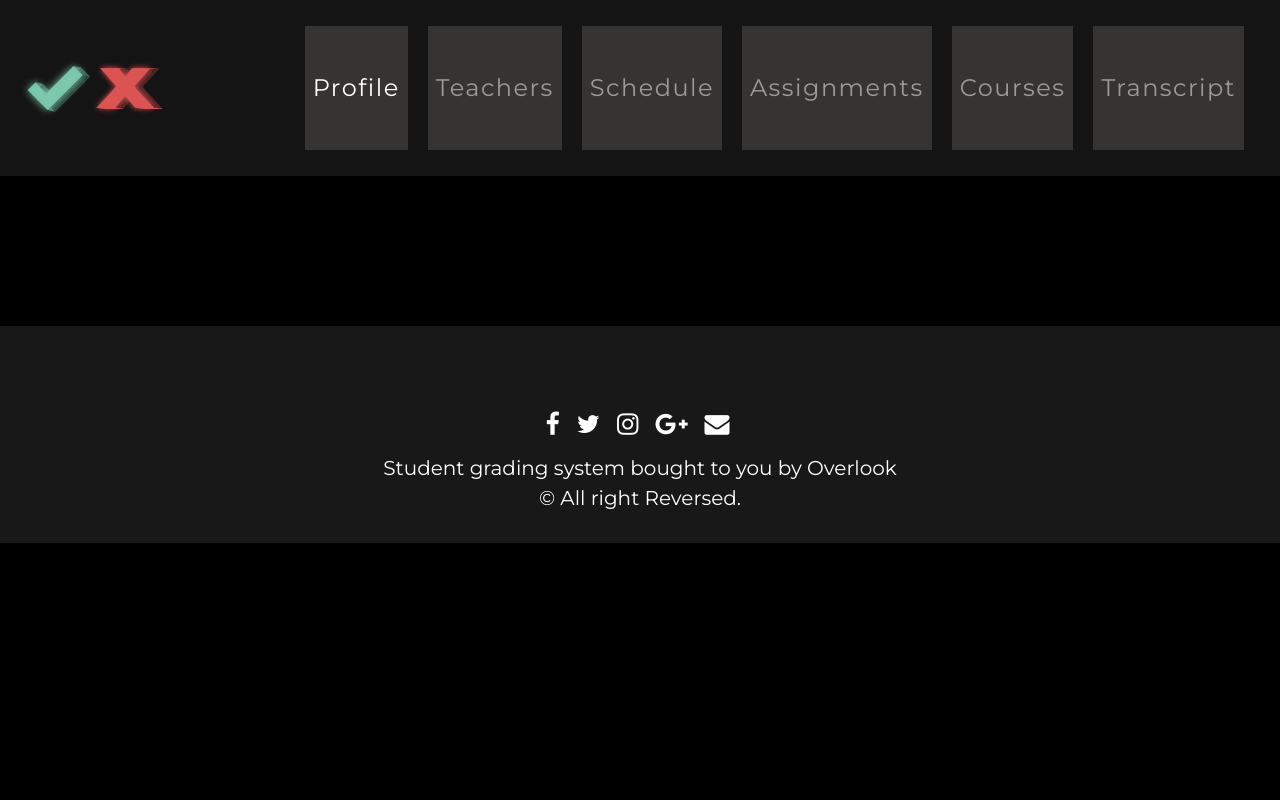
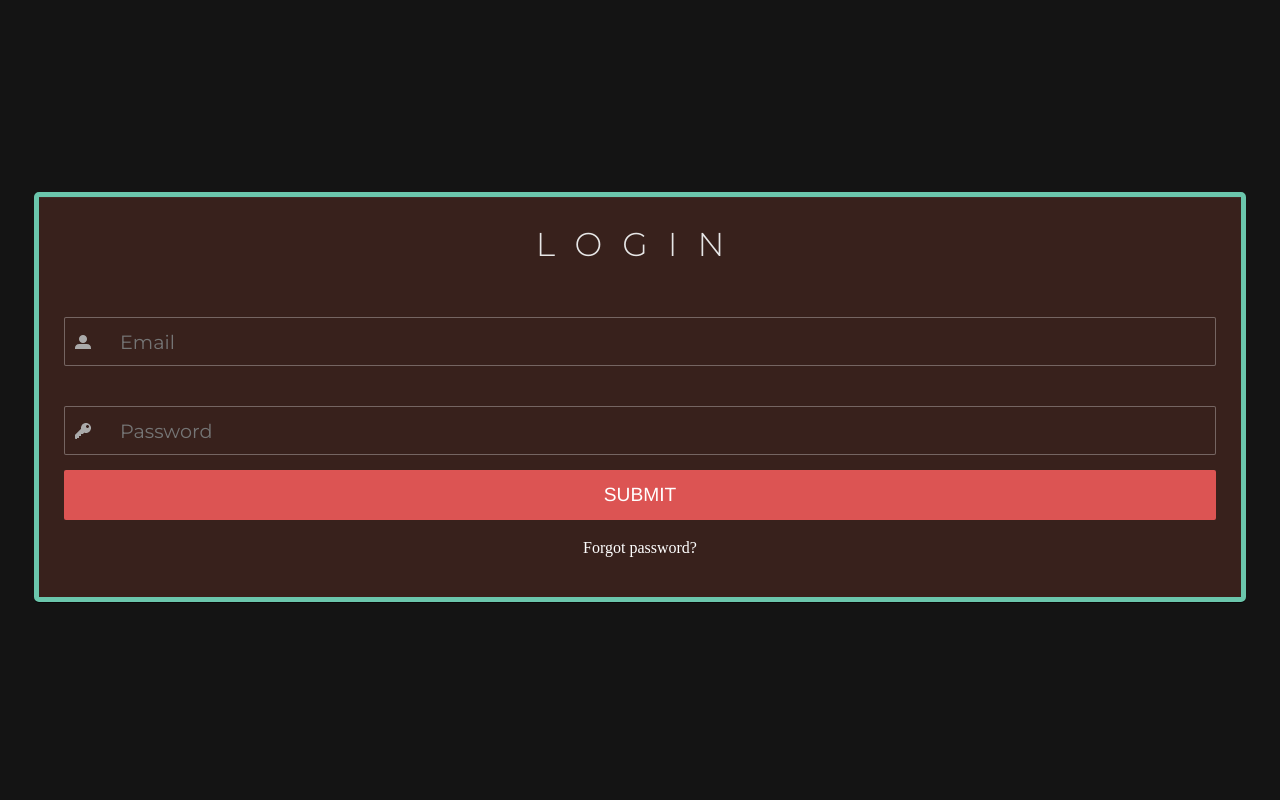
Before and after one commit to sanket064/OverLook-Project, a PHP site: page / in a window 1280 px wide. Run offline with PHP 8.4, Linux system fonts and the light colour scheme; some libraries are stand-ins or nearby versions.

Commit message:
with login and changes

```diff
--- /dev/null
+++ b/config/config.ini
@@ -0,0 +1,4 @@
+server = 'localhost';
+user = 'root';
+pass = '';
+db = 'overlook';
--- a/css/main.css
+++ b/css/main.css
@@ -654,10 +654,10 @@ textarea {
   padding: 0.2em 0; }
 
 .bg-dark {
-  background-color: #141414 !important; }
+  background-color: #000000 !important; }
 
 .logo {
-  width: 150px; }
+  height: 100px; }
 
 .nav-link {
   font-size: 1.5rem;
@@ -705,11 +705,115 @@ textarea {
     border-left: transparent;
     padding-bottom: 0px;
     margin-bottom: 10px; } }
+.form-wrapper {
+  width: 90%;
+  height: 370px;
+  margin: 0 auto;
+  margin-top: 15%;
+  background: #38211c;
+  padding: 15px 25px;
+  border: 5px solid #6bc6ac;
+  border-radius: 5px;
+  box-shadow: 0px 1px 0px rgba(0, 0, 0, 0.6), inset 0px 1px 0px rgba(255, 255, 255, 0.04); }
+
+.form-item {
+  width: 100%; }
+
+h3 {
+  font-size: 25px;
+  font-weight: 640;
+  margin-bottom: 10px;
+  color: #e7e7e7;
+  padding: 6px;
+  font-family: "Montserrat", sans-serif; }
+
+.form-item input {
+  background: transparent;
+  color: #fff;
+  margin-top: 40px;
+  font-family: "Montserrat", sans-serif;
+  font-size: 1.2em;
+  height: 49px;
+  padding: 0 16px;
+  width: 100%;
+  padding-left: 55px;
+  border: 1px solid rgba(255, 255, 255, 0.308);
+  border-radius: 20px; }
+
+input[type="password"] {
+  background: transparent url("../imgs/pass.jpg") no-repeat;
+  background-position: 10px 50%; }
+
+input[type="email"] {
+  background: transparent url("../imgs/user.jpg") no-repeat;
+  background-position: 10px 50%; }
+
+.form-item input:focus {
+  outline: none;
+  border: 1.4px solid #cfecf0; }
+
+.button-panel {
+  margin-bottom: 20px;
+  padding-top: 10px;
+  width: 100%; }
+
+.button-panel .button {
+  background: #dc5453;
+  border: none;
+  color: #fff;
+  cursor: pointer;
+  height: 50px;
+  font-family: "helvetica", "Open Sans", sans-serif;
+  font-size: 1.2em;
+  text-align: center;
+  text-transform: uppercase;
+  width: 100%;
+  margin-top: 5px; }
+
+.button:hover {
+  background: #6bc6ac; }
+
+.form-item input,
+.button-panel .button {
+  border-radius: 2px; }
+
+.reminder {
+  text-align: center; }
+
+.reminder a {
+  color: #fff;
+  text-decoration: none;
+  transition: color 0.3s; }
+
+.reminder a:hover {
+  color: #cab6bf; }
+
+.form_login {
+  text-align: center;
+  font-size: 33px;
+  letter-spacing: 20px;
+  text-transform: uppercase;
+  font-family: "Montserrat", sans-serif;
+  font-weight: 300;
+  margin-top: 10px; }
+
+.error {
+  color: white;
+  position: absolute;
+  top: 3%;
+  text-transform: uppercase;
+  font-size: 35px;
+  padding: 20px;
+  background-color: #dc5453;
+  margin-left: 3%;
+  border-radius: 10px;
+  font-family: "Montserrat", sans-serif; }
+
 body {
-  background-color: black; }
+  background-color: #141414; }
 
 .pending_header {
-  padding-top: 3%;
+  padding: 15% 0% 15% 0%;
   text-align: center;
   font-weight: bolder;
   color: #dc5453;
@@ -753,9 +857,10 @@ body {
 
 #pending_section {
   width: 100%;
-  height: 100vh;
+  height: auto;
   background-color: #38211c;
-  margin-top: 3%; }
+  margin-top: 3%;
+  padding-bottom: 3%; }
 
 .course_description {
   color: white;
@@ -764,6 +869,7 @@ body {
   font-weight: 300;
   line-height: 22px;
   margin-top: 25px;
+  margin-left: 5px;
   font-family: "Montserrat", sans-serif; }
 
 /*# sourceMappingURL=main.css.map */
--- a/home.php
+++ b/home.php
@@ -1,6 +1,9 @@
 <?php
-$page_title = "Welcome to my home page";
+$page_title = "Overlook";
 include("libs/header.php");
 ?>
 
+
+
+
 <?php include ("libs/footer.php")?>
--- a/index.php
+++ b/index.php
@@ -1,17 +1,32 @@
 <?php
-$page_title = "Welcome to my login page";
-include("libs/header.php");
-?>
-
-
-
-
-
-
-
-
-
-
-
-
-<?php include ("libs/footer.php")?>
+	// This is how the error message will appear
+    $error = !empty($_GET['error'])?$_GET['error']:false; // If the $_GET is not empty then set it to what is inputed in the browser else it is false
+        switch ($error) {
+            case 'wrongpass':
+            echo '<h2 class="error">Wrong Credentials, Please Try Again</h2>';
+            break;
+            case 'noUser':
+            echo '<h2 class="error">Wrong Credentials, Please Try Again</h2>';
+            break;
+            default:
+            break;
+        }
+    ?>
+<link rel="stylesheet" href="css/main.css">
+<div class="form-wrapper">
+  <form name="myForm" method="post" action="Classes/validate.php">
+  <h3 class="form_login">Login</h3>
+  <div class="form-item">
+   <input type="email" id="email" placeholder="Email" name="user_email"
+                    pattern="[a-z0-9._%+-]+@[a-z0-9.-]+\.[a-z]{2,}$" placeholder="Username or Email:" required />
+  </div>
+  <div class="form-item">
+  <input type="password" id="password" placeholder="Password" name="user_password" required>
+  </div>
+  <div class="button-panel">
+  <input class="button" type="submit" name="submit" value="Submit" class="submit" />
+  </div>
+</form>
+<div class="reminder">
+  <p><a href="#">Forgot password?</a></p>
+</div>
--- a/libs/header.php
+++ b/libs/header.php
@@ -14,7 +14,7 @@
 
 
 <nav class="navbar navbar-expand-lg navbar-dark bg-dark">
-	<a class="navbar-brand" href="#"> <img class="logo" src="imgs/logo-symbols.png" alt="logo"></a>
+	<a class="navbar-brand" href="home.php"> <img class="logo" src="imgs/logo-symbols.png" alt="logo"></a>
   <button class="navbar-toggler" type="button" data-toggle="collapse" data-target="#navbar1" aria-controls="navbarNav" aria-expanded="false" aria-label="Toggle navigation">
     <span class="navbar-toggler-icon"></span>
   </button>
--- a/scss/base/_header.scss
+++ b/scss/base/_header.scss
@@ -1,9 +1,9 @@
 .bg-dark {
-    background-color: #141414 !important;
+    background-color: #000000 !important;
   }
 
   .logo {
-    width: 150px;
+    height: 100px;
   }
 
   .nav-link {
--- /dev/null
+++ b/scss/base/_login.scss
@@ -0,0 +1,119 @@
+.form-wrapper {
+  width: 90%;
+  height: 370px;
+  margin: 0 auto;
+  margin-top: 15%;
+  background: $dark-red;
+  padding: 15px 25px;
+  border: 5px solid $lightblue;
+  border-radius: 5px;
+  box-shadow: 0px 1px 0px rgba(0, 0, 0, 0.6),
+    inset 0px 1px 0px rgba(255, 255, 255, 0.04);
+}
+
+.form-item {
+  width: 100%;
+}
+
+h3 {
+  font-size: 25px;
+  font-weight: 640;
+  margin-bottom: 10px;
+  color: #e7e7e7;
+  padding: 6px;
+  font-family: $body;
+}
+
+.form-item input {
+  background: transparent;
+  color: #fff;
+  margin-top: 40px;
+  font-family: $body;
+  font-size: 1.2em;
+  height: 49px;
+  padding: 0 16px;
+  width: 100%;
+  padding-left: 55px;
+  border: 1px solid rgba(255, 255, 255, 0.308);
+  border-radius: 20px;
+}
+input[type="password"] {
+  background: transparent url("../imgs/pass.jpg") no-repeat;
+  background-position: 10px 50%;
+}
+input[type="email"] {
+  background: transparent url("../imgs/user.jpg") no-repeat;
+  background-position: 10px 50%;
+}
+
+.form-item input:focus {
+  outline: none;
+  border: 1.4px solid #cfecf0;
+}
+
+.button-panel {
+  margin-bottom: 20px;
+  padding-top: 10px;
+  width: 100%;
+}
+
+.button-panel .button {
+  background: $pink;
+  border: none;
+  color: #fff;
+  cursor: pointer;
+  height: 50px;
+  font-family: "helvetica", "Open Sans", sans-serif;
+  font-size: 1.2em;
+  text-align: center;
+  text-transform: uppercase;
+  width: 100%;
+  margin-top: 5px;
+}
+
+.button:hover {
+  background: $lightblue;
+}
+
+.form-item input,
+.button-panel .button {
+  border-radius: 2px;
+}
+
+.reminder {
+  text-align: center;
+}
+
+.reminder a {
+  color: #fff;
+  text-decoration: none;
+  transition: color 0.3s;
+}
+
+.reminder a:hover {
+  color: #cab6bf;
+}
+
+
+.form_login {
+    text-align: center;
+    font-size: 33px;
+    letter-spacing: 20px;
+    text-transform: uppercase;
+    font-family: $body;
+    font-weight: 300;
+    margin-top: 10px;
+}
+
+.error {
+    color: white;
+    position: absolute;
+    top: 3%;
+    text-transform: uppercase;
+    font-size: 35px;
+    padding: 20px;
+    background-color: $pink;
+    margin-left: 3%;
+    border-radius: 10px;
+    font-family: $body;
+}
--- a/scss/main.scss
+++ b/scss/main.scss
@@ -4,17 +4,18 @@
 @import "base/reset";
 @import "base/header";
 @import "base/footer";
+@import "base/login";
 
 body{
-    background-color: black;
+    background-color: rgb(20, 20, 20);
 }
 //  Start Of Pending Page
 .pending_header {
-    padding-top: 3%;
+    padding: 15% 0% 15% 0%;
     text-align: center;
     font-weight: bolder;
-    color: $pink;
-    font-family: $body;
+    color: #dc5453;
+    font-family: "Montserrat", sans-serif;
     font-size: 35px;
 }
 
@@ -59,9 +60,10 @@ body{
 
 #pending_section{
     width: 100%;
-    height: 100vh;
+    height: auto;
     background-color: $dark-red;
     margin-top: 3%;
+    padding-bottom: 3%;
 }
 
 .course_description {
@@ -71,5 +73,6 @@ body{
     font-weight: 300;
     line-height: 22px;
     margin-top: 25px;
+    margin-left: 5px;
     font-family: $body;
 }
--- a/sql/sql-comingsoon.txt
+++ b/sql/sql-comingsoon.txt
@@ -0,0 +1,5 @@
+Login is
+
+user@gmail.com
+
+and the password is james123
```
Also changed, not shown: Classes/connectToDB.php (added, +23 -0 lines), Classes/validate.php (added, +55 -0 lines), sql/overlook (1).sql (added, +51 -0 lines), imgs/pass.jpg (added), imgs/user.jpg (added), 1 other file.
